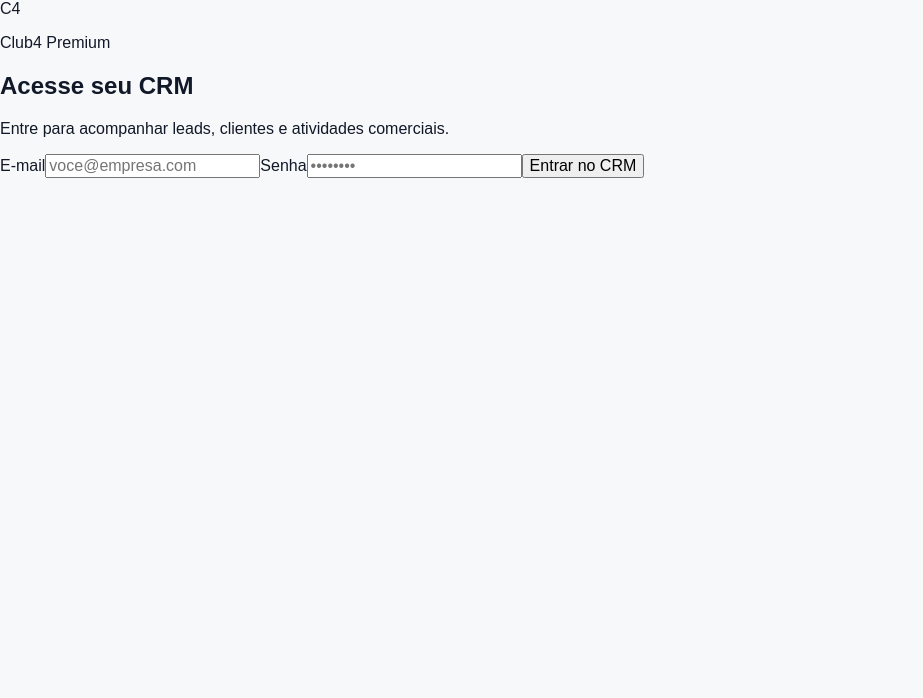
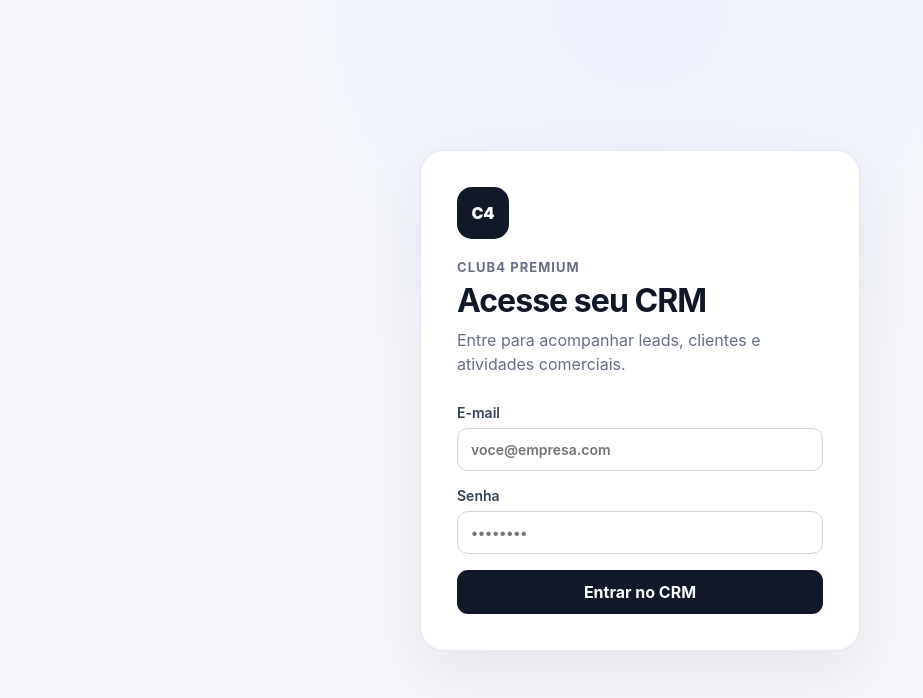
Before and after one commit to comercialclub4/club4-premium-crm, a Next.js app: page /login in a window 1280 px wide. Shown: the top 698 px of the page, without its empty margins (0-923 px from the left). Built offline with nearby package versions, Linux system fonts and the light colour scheme.

Commit message:
style: build Club4 Premium CRM interface

```diff
--- a/app/globals.css
+++ b/app/globals.css
@@ -1,4 +1,59 @@
 * { box-sizing: border-box; }
 html, body { margin: 0; padding: 0; min-height: 100%; }
-body { background: #f7f8fa; color: #111827; font-family: Arial, Helvetica, sans-serif; }
+body { background: #f6f7fb; color: #101828; font-family: Inter, ui-sans-serif, system-ui, -apple-system, BlinkMacSystemFont, "Segoe UI", sans-serif; }
+a { color: inherit; text-decoration: none; }
 button, input, select, textarea { font: inherit; }
+button { cursor: pointer; }
+.auth-page { min-height: 100vh; display: grid; place-items: center; padding: 24px; background: radial-gradient(circle at top, #eef2ff, #f6f7fb 45%); }
+.auth-card { width: min(440px, 100%); background: white; border: 1px solid #e4e7ec; border-radius: 24px; padding: 36px; box-shadow: 0 20px 60px rgba(16,24,40,.08); }
+.brand-mark { display: grid; place-items: center; width: 52px; height: 52px; border-radius: 15px; background: #111827; color: white; font-weight: 900; margin-bottom: 20px; }
+.brand-mark.small { width: 36px; height: 36px; border-radius: 10px; margin: 0; font-size: 13px; }
+.eyebrow { margin: 0 0 6px; color: #667085; font-size: 13px; font-weight: 700; text-transform: uppercase; letter-spacing: .08em; }
+h1, h2, p { margin-top: 0; }
+h1 { margin-bottom: 8px; font-size: 32px; letter-spacing: -.03em; }
+h2 { margin-bottom: 5px; font-size: 18px; }
+.muted { color: #667085; line-height: 1.5; }
+.form-stack { display: grid; gap: 16px; margin-top: 28px; }
+.form-stack label { display: grid; gap: 7px; color: #344054; font-size: 14px; font-weight: 600; }
+.form-stack input { width: 100%; border: 1px solid #d0d5dd; border-radius: 11px; padding: 12px 13px; outline: none; }
+.form-stack input:focus { border-color: #111827; box-shadow: 0 0 0 3px rgba(17,24,39,.08); }
+.form-error { margin: 0; color: #b42318; font-size: 13px; }
+.primary-button { display: inline-flex; align-items: center; justify-content: center; border: 0; border-radius: 11px; padding: 12px 17px; background: #111827; color: white; font-weight: 700; }
+.primary-button:disabled { opacity: .6; cursor: wait; }
+.primary-button.compact { white-space: nowrap; }
+.crm-shell { min-height: 100vh; display: flex; }
+.sidebar { position: fixed; inset: 0 auto 0 0; width: 250px; display: flex; flex-direction: column; padding: 24px 18px; background: #101828; color: white; }
+.brand { display: flex; align-items: center; gap: 10px; padding: 0 8px 28px; font-size: 16px; }
+.brand strong { font-weight: 800; }
+.nav-list { display: grid; gap: 5px; }
+.nav-item { padding: 11px 12px; border-radius: 10px; color: #98a2b3; font-size: 14px; font-weight: 600; }
+.nav-item:hover, .nav-item.active { background: #1d2939; color: white; }
+.logout-button { margin-top: auto; border: 0; background: transparent; color: #98a2b3; text-align: left; padding: 11px 12px; }
+.content { width: calc(100% - 250px); margin-left: 250px; padding: 34px; max-width: 1700px; }
+.topbar { display: flex; align-items: flex-start; justify-content: space-between; gap: 20px; margin-bottom: 26px; }
+.metric-grid { display: grid; grid-template-columns: repeat(4, minmax(0, 1fr)); gap: 14px; margin-bottom: 18px; }
+.metric-card, .panel { background: white; border: 1px solid #eaecf0; border-radius: 16px; box-shadow: 0 2px 8px rgba(16,24,40,.03); }
+.metric-card { padding: 18px; }
+.metric-card span, .metric-card small { display: block; color: #667085; font-size: 13px; }
+.metric-card strong { display: block; margin: 7px 0 4px; font-size: 27px; letter-spacing: -.03em; }
+.panel { padding: 22px; margin-bottom: 18px; }
+.panel-header { display: flex; justify-content: space-between; margin-bottom: 18px; }
+.pipeline-grid { display: grid; grid-template-columns: repeat(5, minmax(180px, 1fr)); gap: 12px; overflow-x: auto; }
+.pipeline-column { min-height: 220px; padding: 12px; background: #f8fafc; border: 1px solid #eaecf0; border-radius: 13px; }
+.pipeline-title { display: flex; justify-content: space-between; margin-bottom: 12px; font-size: 13px; font-weight: 800; }
+.pipeline-title b { color: #667085; }
+.lead-card { display: grid; gap: 4px; padding: 12px; margin-bottom: 8px; background: white; border: 1px solid #eaecf0; border-radius: 11px; box-shadow: 0 2px 5px rgba(16,24,40,.04); }
+.lead-card strong { font-size: 13px; }
+.lead-card span, .lead-card small { color: #667085; font-size: 12px; }
+.empty-state { padding: 28px 8px; color: #98a2b3; text-align: center; font-size: 12px; }
+.empty-state.large { padding: 30px 0; }
+.activity-list { display: grid; }
+.activity-row { display: flex; align-items: center; justify-content: space-between; gap: 20px; padding: 14px 0; border-top: 1px solid #f2f4f7; }
+.activity-row:first-child { border-top: 0; }
+.activity-row strong, .activity-row span { display: block; }
+.activity-row div span { margin-top: 4px; color: #667085; font-size: 12px; }
+.status-done, .status-pending { padding: 5px 9px; border-radius: 999px; font-size: 11px; font-weight: 700; }
+.status-done { background: #ecfdf3; color: #027a48; }
+.status-pending { background: #fffaeb; color: #b54708; }
+@media (max-width: 900px) { .sidebar { width: 76px; padding: 18px 10px; } .brand span:last-child, .nav-item { font-size: 0; text-align: center; } .nav-item::first-letter { font-size: 16px; } .content { width: calc(100% - 76px); margin-left: 76px; padding: 22px; } .metric-grid { grid-template-columns: repeat(2, 1fr); } }
+@media (max-width: 560px) { .content { padding: 16px; } .metric-grid { grid-template-columns: 1fr; } .topbar { flex-direction: column; } .auth-card { padding: 26px; } }
```
